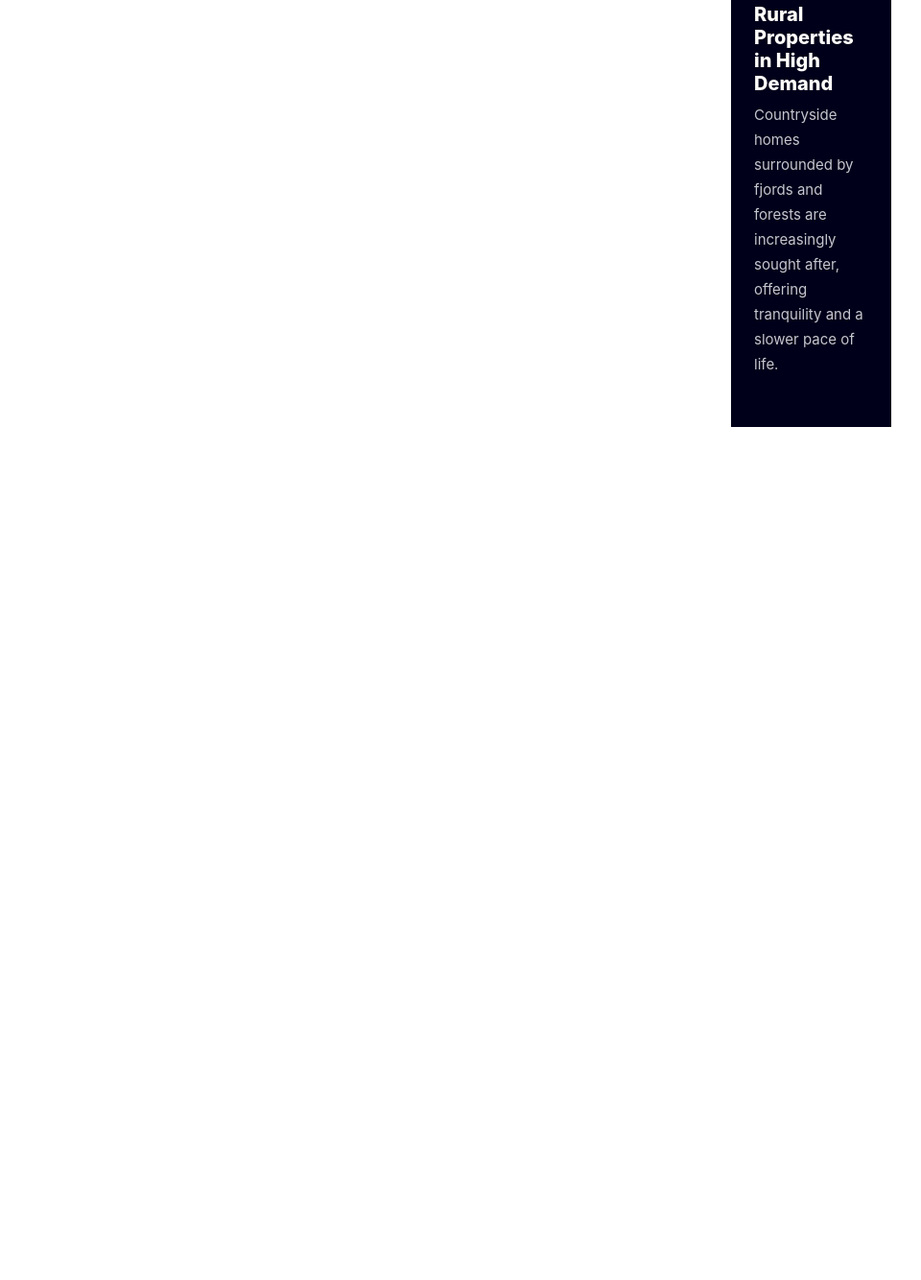
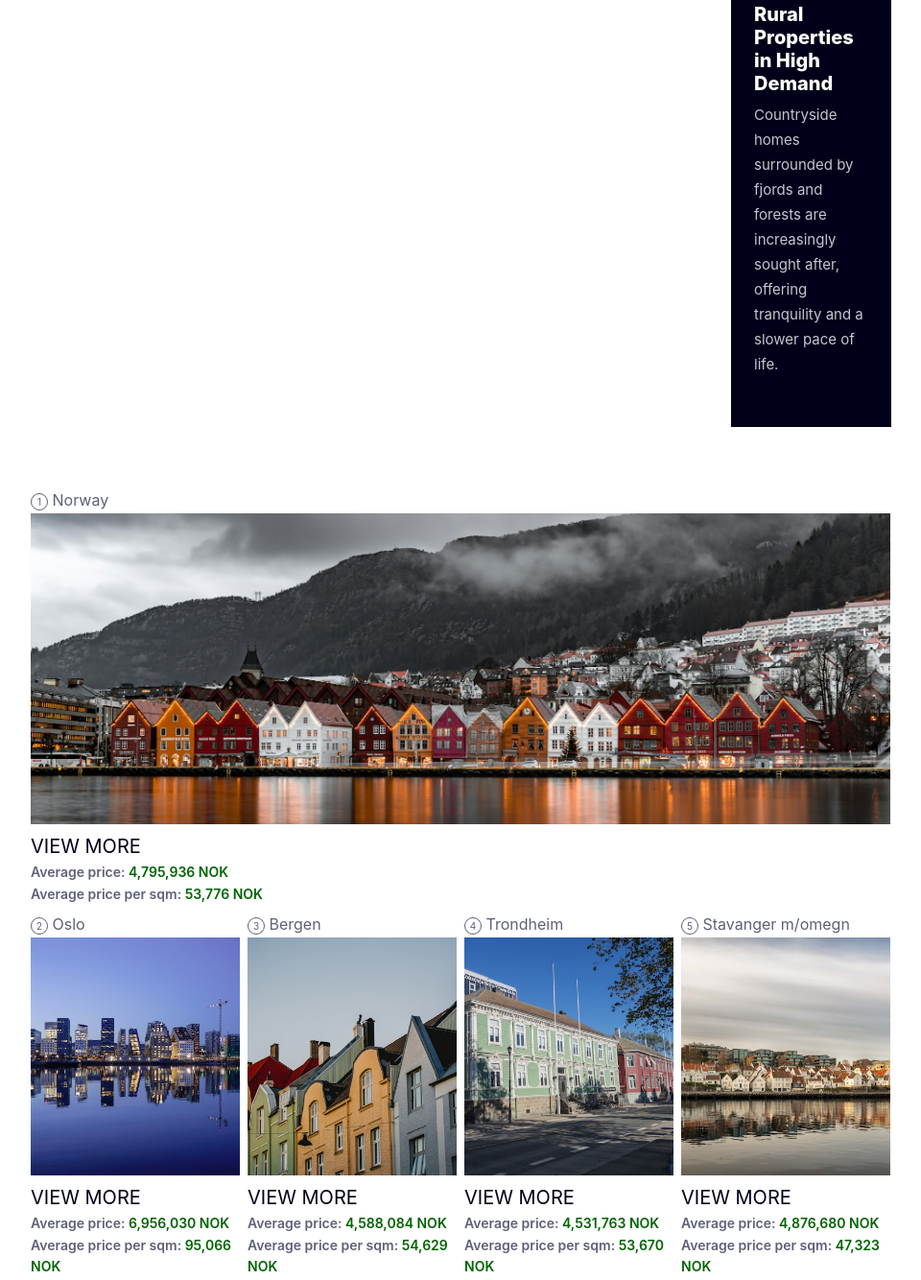
Before and after one commit to heshamelmasry77/Meridian, a plain HTML site: page index.html in a window 1280 px wide. Shown: the part 1013-2347 px from the top of the page at 96% size, without its empty margins (160-1120 px from the left). Before the commit the page ends 1458 px from the top, so only its background shows below. Drawn offline with Linux system fonts and the light colour scheme.

Commit message:
add list for cities and insights add photos - iterate on the data and show it

```diff
--- a/css/styles.css
+++ b/css/styles.css
@@ -31,12 +31,11 @@ h1, h2, h3, h4, h5, h6 {
 }
 
 a {
-    color: var(--secondary-color);
     text-decoration: none;
 }
 
 a:hover {
-    text-decoration: underline;
+    text-decoration: none;
 }
 
 /* Container Block */
@@ -214,6 +213,8 @@ a:hover {
     flex-direction: column;
     background-color: var(--dark-space-blue);
     padding: 24px;
+    margin-bottom: 64px;
+    flex-grow: 1;
 }
 
 .news__title {
@@ -257,6 +258,101 @@ a:hover {
     line-height: 26px;
     color: var(--silver);
     margin: 0;
+}
+
+/* CITIES INSIGHTS BLOCK */
+/* Block: cities-insights */
+.cities-insights {
+    /* Container for the entire section */
+}
+
+/* Element: cities-insights__list */
+.cities-insights__list {
+    display: flex;
+    flex-direction: column;
+    gap: 8px;
+}
+
+/* Element: cities-insights__item */
+.cities-insights__item {
+    display: flex;
+    flex-direction: column;
+    gap: 4px;
+    width: 100%;
+    flex-grow: 1;
+}
+
+.national-overview {
+    width: 100%;
+}
+
+.national-overview img {
+    height: 324px;
+    object-position: 0 72%;
+}
+/* Element: cities-insights__icon */
+.cities-insights__icon {
+    width: 18px;
+    height: 18px;
+    border: 1px solid var(--gunmetal);
+    border-radius: 50%;
+    display: inline-block;
+    font-size: 10px;
+    text-align: center;
+}
+
+/* Element: cities-insights__title */
+.cities-insights__title {
+    font-size: 16px;
+    color: var(--gunmetal);
+    font-weight: normal;
+    margin: 0;
+}
+
+/* Element: cities-insights__image */
+.cities-insights__image {
+    object-fit: cover;
+    height: 248px;
+    width: 100%;
+}
+
+.cities-insights__prices {
+    display: flex;
+    flex-direction: column;
+}
+
+/* Element: cities-insights__price */
+.cities-insights__price {
+    font-size: 20px;
+    color: var(--dark-space-blue);
+    font-weight: 400;
+    margin: 0;
+    text-transform: uppercase;
+    cursor: pointer;
+}
+
+.cities-insights__price:hover {
+    text-decoration: underline;
+}
+
+.cities-insights__arrow {
+    display: none;
+}
+
+.cities-insights__price:hover .cities-insights__arrow {
+    display: inline-block;
+    text-decoration: underline;
+}
+
+/* Element: cities-insights__description */
+.cities-insights__description {
+    font-size: 14px;
+    color: var(--gunmetal);
+    font-weight: 600;
+    margin: 0;
+}
+.cities-insights__description span {
+    color: darkgreen;
 }
 
 /* Media Queries */
@@ -314,6 +410,20 @@ a:hover {
     .property-insights__image {
         background-image: url('../assets/images/hero-banner-desktop.jpg');
     }
+
+    .cities-insights__list {
+        display: flex;
+        flex-direction: row;
+        flex-wrap: wrap;
+    }
+
+    .cities-insights__item {
+        width: 20%;
+    }
+
+    .national-overview {
+        width: 100%;
+    }
 }
 
 @media (min-width: 1200px) {
--- a/index.html
+++ b/index.html
@@ -92,7 +92,10 @@
         </div>
     </div>
 
+    <div class="container cities-insights" id="cities-container">
+    </div>
 </main>
 <script src="js/navbar.js"></script>
+<script src="js/loadData.js"></script>
 </body>
 </html>
--- /dev/null
+++ b/js/loadData.js
@@ -0,0 +1,74 @@
+function sanitizeCityName(cityName) {
+    // Remove special characters, replace spaces with hyphens, and convert to lowercase
+    return cityName.replace(/[^a-zA-Z0-9 -]/g, '') // Remove special characters
+        .replace(/\s+/g, '-') // Replace spaces with hyphens
+        .toLowerCase(); // Convert to lowercase
+}
+function formatPrice(price) {
+    // Remove any non-digit characters except decimal points
+    let numericPrice = price.replace(/[^\d.-]/g, '');
+    return parseFloat(numericPrice).toLocaleString('en-US');
+}
+document.addEventListener('DOMContentLoaded', function() {
+    fetch('data/insights.json')
+        .then(response => response.json())
+        .then(data => {
+            const container = document.getElementById('cities-container');
+            container.innerHTML = ''; // Clear existing content
+
+            const listContainer = document.createElement('div');
+            listContainer.className = 'cities-insights__list';
+
+            // Check and append Norway first if it exists in the data
+            if (data.hasOwnProperty('Norway')) {
+                appendCityElement(data, 'Norway', listContainer, true, 0); // Norway as the first item
+            }
+
+            // Get all city names as an array excluding 'Norway'
+            const cities = Object.keys(data).filter(city => city !== "Norway");
+
+            // Use a standard for loop to iterate through the cities
+            for (let i = 0; i < cities.length; i++) {
+                const city = cities[i];
+                if (data.hasOwnProperty(city)) {
+                    appendCityElement(data, city, listContainer, false, i + 1); // Pass index + 1 since Norway takes position 0
+                }
+            }
+
+            container.appendChild(listContainer);
+        })
+        .catch(error => console.error('Failed to load city data:', error));
+});
+
+function appendCityElement(data, city, container, isNational, index) {
+    const cityData = data[city];
+    const sanitizedCity = sanitizeCityName(city);
+    const formattedAveragePrice = formatPrice(cityData['Average price']);
+    const formattedPricePerSqm = formatPrice(cityData['Average price per sqm']);
+
+    const cityElement = document.createElement('div');
+    cityElement.className = 'cities-insights__item';
+    if (isNational) {
+        cityElement.classList.add('national-overview'); // Add special class for styling
+    }
+
+    cityElement.innerHTML = `
+        <a href="details.html?city=${encodeURIComponent(sanitizedCity)}">
+            <h3 class="cities-insights__title">
+                <span class="cities-insights__icon">${index + 1}</span> ${city}  <!-- Display index + 1 -->
+            </h3>
+            <img src="assets/images/cities/${sanitizedCity}.jpg" class="cities-insights__image" alt="Photo in ${city}" />
+            <h4 class="cities-insights__price">
+                View More <span class="cities-insights__arrow">→</span>
+            </h4>
+            <p class="cities-insights__description">
+                Average price: <span>${formattedAveragePrice} NOK </span>
+            </p>
+            <p class="cities-insights__description">
+                Average price per sqm: <span>${formattedPricePerSqm} NOK  </span>
+            </p>
+        </a>
+    `;
+
+    container.appendChild(cityElement);
+}
```
Also changed, not shown: assets/images/cities/bergen.jpg (added), assets/images/cities/kristiansand-momegn.jpg (added), assets/images/cities/norway.jpg (added), assets/images/cities/oslo.jpg (added), assets/images/cities/stavanger-momegn.jpg (added), assets/images/cities/troms.jpg (added), assets/images/cities/trondheim.jpg (added), data/insights.json (renamed from data/new.json).
